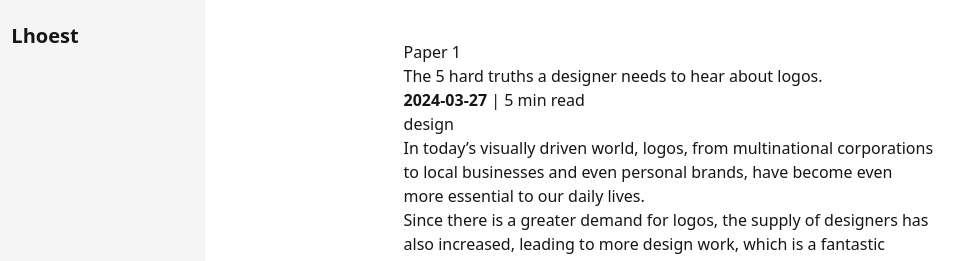
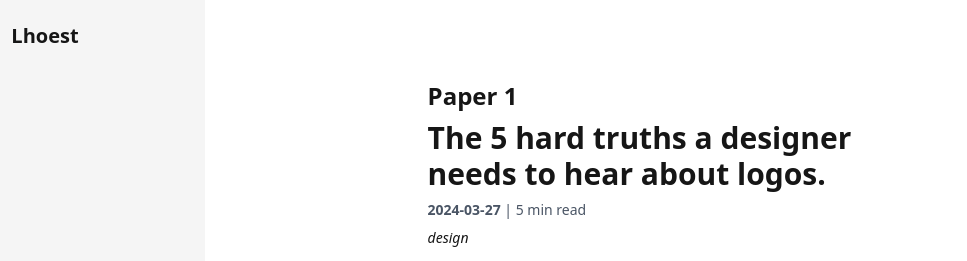
Before and after one commit to nicholaslhoest/gold, an Astro site: page /papers/paper-1 in a window 1280 px wide. Shown: the top 261 px of the page, 115-1082 px from the left. Built offline with nearby package versions, Linux system fonts and the light colour scheme; Astro itself is replaced by a stand-in of ours.

Commit message:
LOST-28: (style) Affect paper style slug

```diff
--- a/src/layouts/PaperLayout.astro
+++ b/src/layouts/PaperLayout.astro
@@ -1,26 +1,28 @@
 ---
-import Footer from "../components/Footer.astro";
 import "../styles/global.css";
 const { number, title, date, time, tags } = Astro.props;
 ---
+
 <html lang="en">
 <head>
     <meta charset="utf-8">
     <meta name="viewport" content="width=device-width, initial-scale=1">
-    <title> {title} </title>
+    <title>{title}</title>
 </head>
-    <body>
-        <article>
-            <header>
-                <p>Paper {number}</p>
-                <h1>{title}</h1>
+<body class="bg-white text-gray-900">
+<article class="max-w-3xl mx-auto px-6 py-10 leading-relaxed">
+    <header class="mb-8 space-y-2">
+        <p class="text-2xl font-bold">Paper {number}</p>
+        <h1 class="text-3xl font-extrabold">{title}</h1>
+        <p class="text-sm text-gray-600">
             <strong>{date}</strong> | {time} min read
-                <div class="tagElement">
-                    <p class="tagElementColor"> {tags.join(", ")}</p>
+        </p>
+        <div class="tagElement mt-2">
+            <p class="tagElementColor text-sm italic">{tags.join(", ")}</p>
         </div>
+    </header>
 
-            </header>
-            <main>
+    <main class="prose prose-lg prose-gray max-w-none">
         <slot/>
     </main>
 </article>
```
Lines whose indentation alone changed are shown as unchanged.
